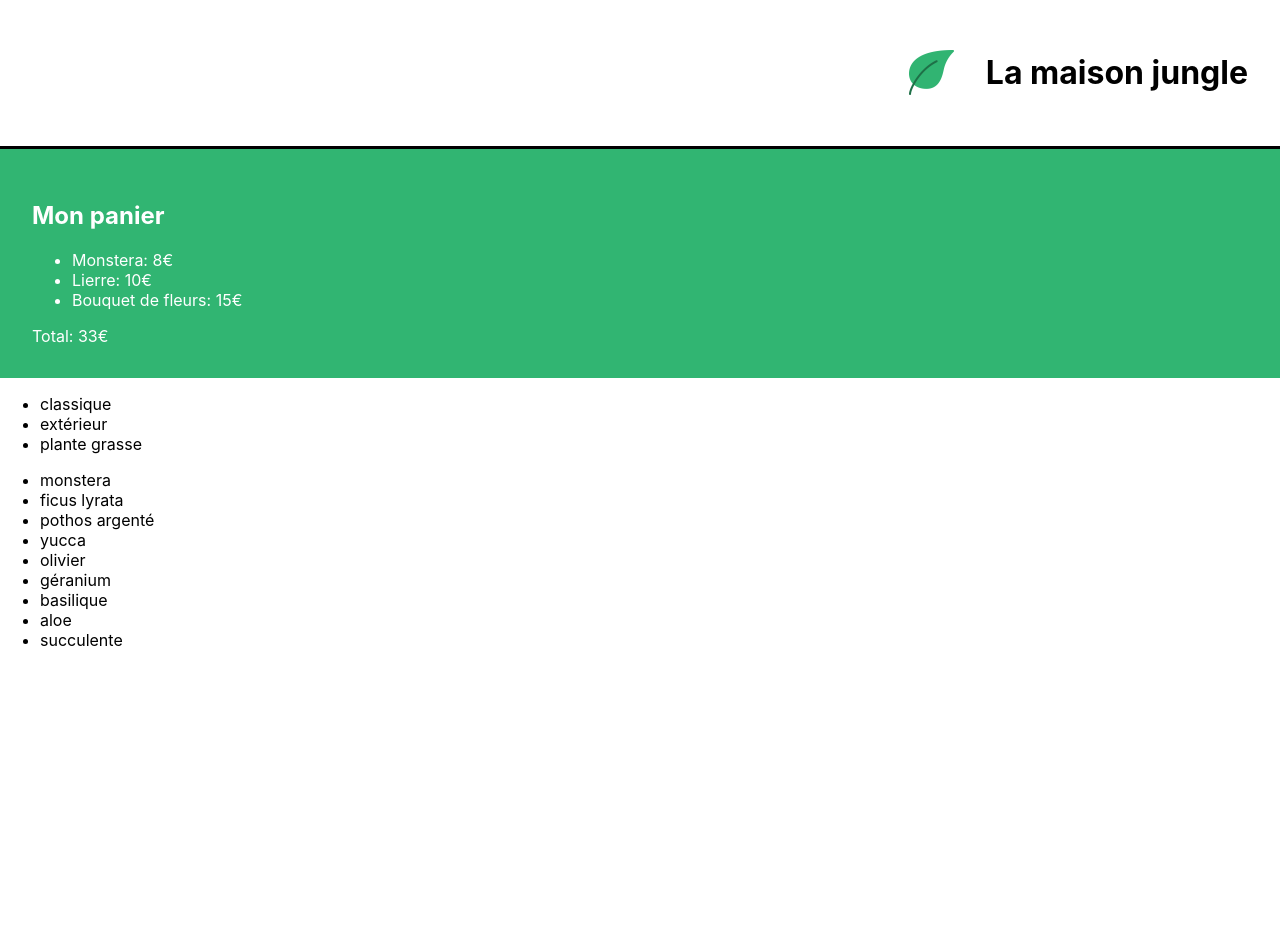
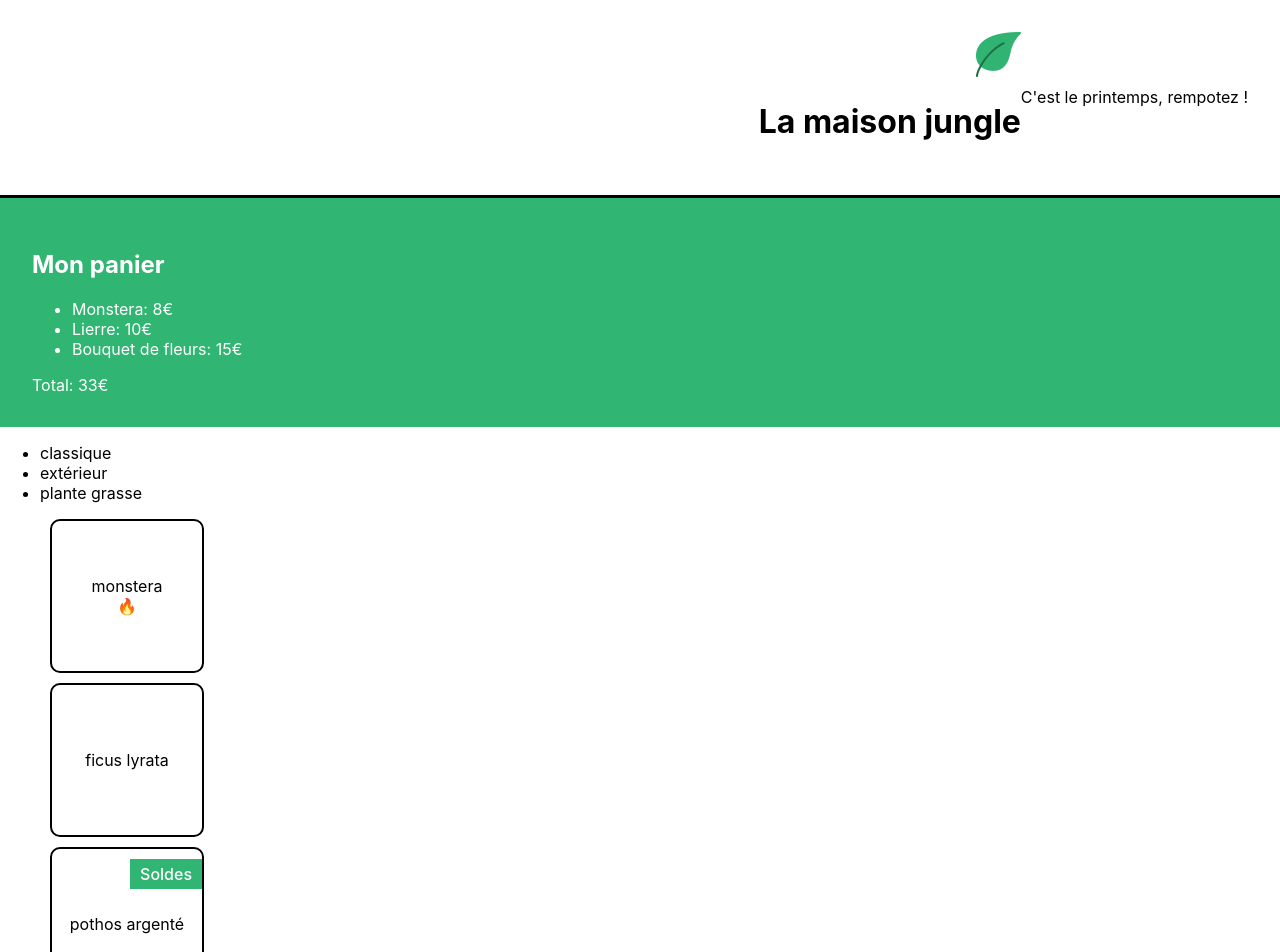
Before and after one commit to Antoinebertho/la-maison-jungle, a React (Create React App) app: page / in a window 1280 px wide. Shown: the top 952 px of the page. Before the commit the page ends 800 px from the top, so only its background shows below. Built offline with nearby package versions, Linux system fonts and the light colour scheme.

Commit message:
added recommendation and style

```diff
--- a/src/components/Banner.js
+++ b/src/components/Banner.js
@@ -1,12 +1,19 @@
 import logo from '../assets/logo.png'
 import '../styles/Banner.css'
+import Recommendation from './Recommendation'
 
 function Banner() {
     const title = 'La maison jungle'
+
     return (
         <div className='lmj-banner'>
-            <img src={logo} alt='La maison jungle' className='lmj-logo' />
-            <h1 className='lmj-title'>{title}</h1>
+            <div className='lmj-banner-row'>
+              <img src={logo} alt='La maison jungle' className='lmj-logo' />
+              <h1 className='lmj-title'>{title}</h1>
+            </div>
+            <div>
+              <Recommendation/>
+            </div>
         </div>
     )
 }
--- /dev/null
+++ b/src/components/Recommendation.js
@@ -0,0 +1,14 @@
+import { logo } from '../assets/logo.png';
+import '../styles/Banner.css';
+
+function Recommendation() {
+  const currentMonth = new Date().getMonth()
+  const isSpring = currentMonth >= 2 && currentMonth <= 5
+
+  if (!isSpring) {
+    return <div>Ce n'est pas le moment de rempoter</div>
+  }
+     return <div>C'est le printemps, rempotez !</div>
+}
+
+export default Recommendation;
--- a/src/components/ShoppingList.js
+++ b/src/components/ShoppingList.js
@@ -1,4 +1,5 @@
 import { plantList } from '../datas/plantList'
+import '../styles/ShoppingList.css'
 
 function ShoppingList() {
 	const categories = plantList.reduce(
@@ -16,7 +17,11 @@
 			</ul>
 			<ul>
 				{plantList.map((plant) => (
-					<li key={plant.id}>{plant.name}</li>
+					<li key={plant.id} className='lmj-plant-item'>
+						{plant.name}
+						{plant.isBestSale && <span>🔥</span>}
+						{plant.isSpecialOffer && <div className='lmj-sales'>Soldes</div>}
+					</li>
 				))}
 			</ul>
 		</div>
--- a/src/datas/plantList.js
+++ b/src/datas/plantList.js
@@ -2,7 +2,8 @@
 	{
 		name: 'monstera',
 		category: 'classique',
-		id: '1ed'
+		id: '1ed',
+    isBestSale: true
 	},
 	{
 		name: 'ficus lyrata',
@@ -12,7 +13,8 @@
 	{
 		name: 'pothos argenté',
 		category: 'classique',
-		id: '3sd'
+		id: '3sd',
+    isSpecialOffer: true
 	},
 	{
 		name: 'yucca',
--- /dev/null
+++ b/src/styles/ShoppingList.css
@@ -0,0 +1,30 @@
+.lmj-plant-list {
+	list-style-type: none;
+	padding: 32px;
+	display: flex;
+	flex-wrap: wrap;
+	max-width: 800px;
+}
+
+.lmj-plant-item {
+	border: solid 2px black;
+	border-radius: 10px;
+	height: 150px;
+	width: 150px;
+	margin: 10px;
+	display: flex;
+	align-items: center;
+	justify-content: center;
+	flex-direction: column;
+	position: relative;
+}
+
+.lmj-sales {
+	position: absolute;
+	right: 0px;
+	top: 10px;
+	font-weight: 500;
+	color: white;
+	padding: 5px 10px;
+	background-color: #31b572;
+}
```
